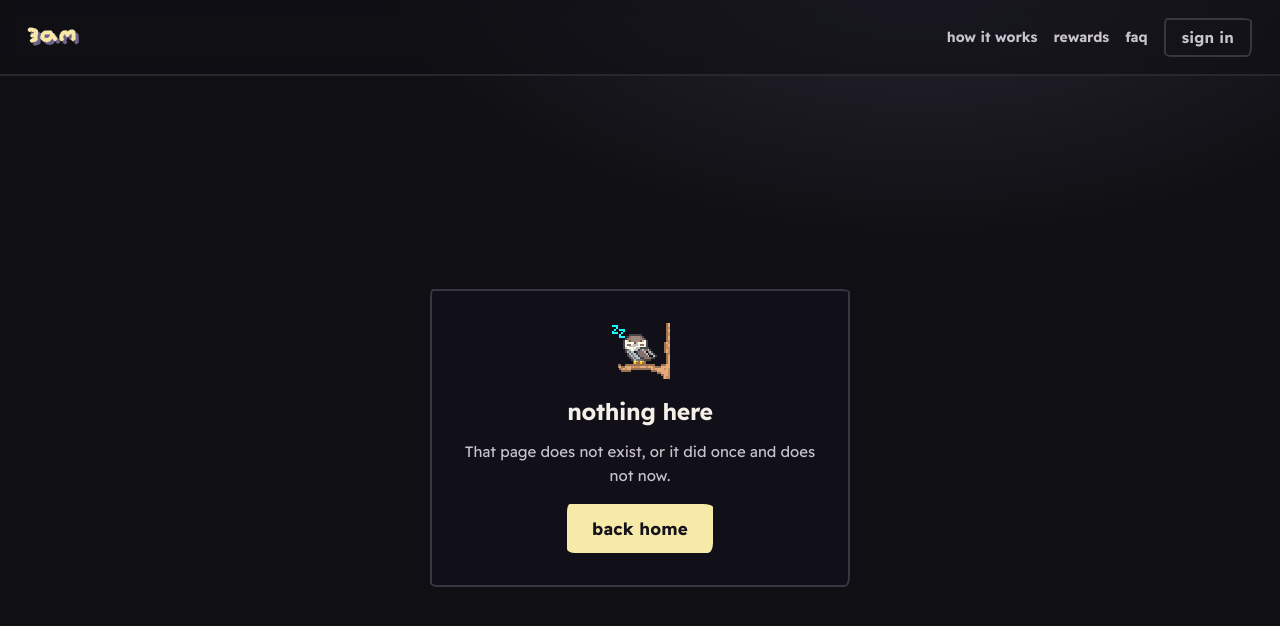
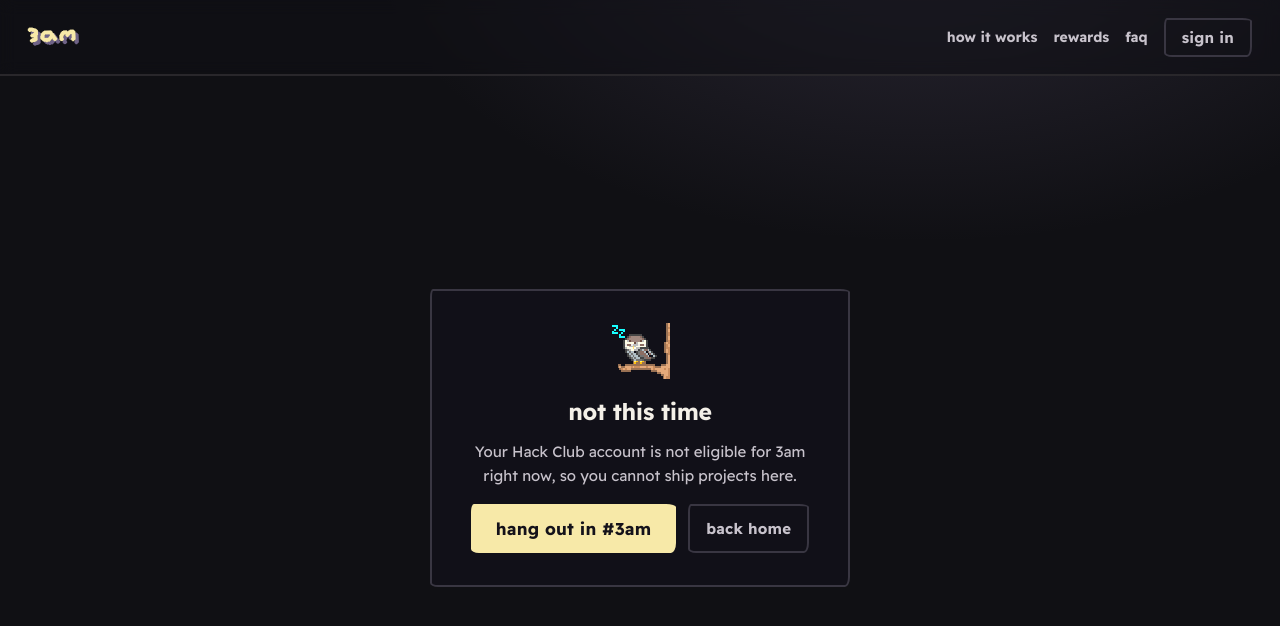
Before and after one commit to hackclub/3am-ysws, a Next.js app: page /ineligible in a window 1280 px wide. Before the commit this address had no page. Shown: the top 626 px of the page. Built offline with nearby package versions, Linux system fonts and the light colour scheme.

Commit message:
feat(auth): ineligible page

```diff
--- /dev/null
+++ b/app/ineligible/page.tsx
@@ -0,0 +1,42 @@
+import type { Metadata } from "next";
+
+import { Notice } from "@/components/site/Notice";
+import { ButtonLink } from "@/components/ui/Button";
+
+export const metadata: Metadata = { title: "not this time" };
+
+const SLACK = "https://hackclub.slack.com/app_redirect?channel=3am";
+
+const COPY: Record<string, string> = {
+  age: "3am is for people aged 13 to 18, and Hack Club has you outside that. Nothing you can do about that one, sorry.",
+  review:
+    "Hack Club could not verify your account, so you cannot ship here for now. If you think that is wrong, they are the ones who can look at it again.",
+};
+
+const FALLBACK =
+  "Your Hack Club account is not eligible for 3am right now, so you cannot ship projects here.";
+
+export default async function IneligiblePage({
+  searchParams,
+}: {
+  searchParams: Promise<{ reason?: string }>;
+}) {
+  const { reason } = await searchParams;
+
+  return (
+    <Notice
+      owl="owl1"
+      title="not this time"
+      actions={
+        <>
+          <ButtonLink href={SLACK}>hang out in #3am</ButtonLink>
+          <ButtonLink href="/" variant="quiet">
+            back home
+          </ButtonLink>
+        </>
+      }
+    >
+      {(reason && COPY[reason]) ?? FALLBACK}
+    </Notice>
+  );
+}
```
Also changed, not shown: app/verify/page.tsx (+2 -15 lines).
